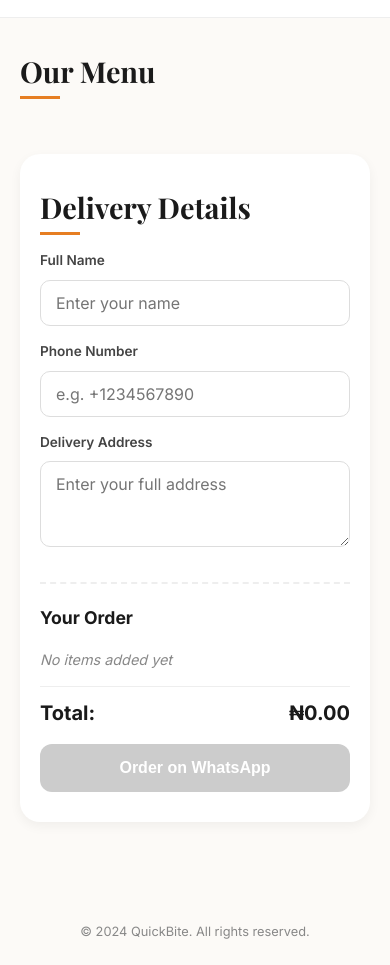
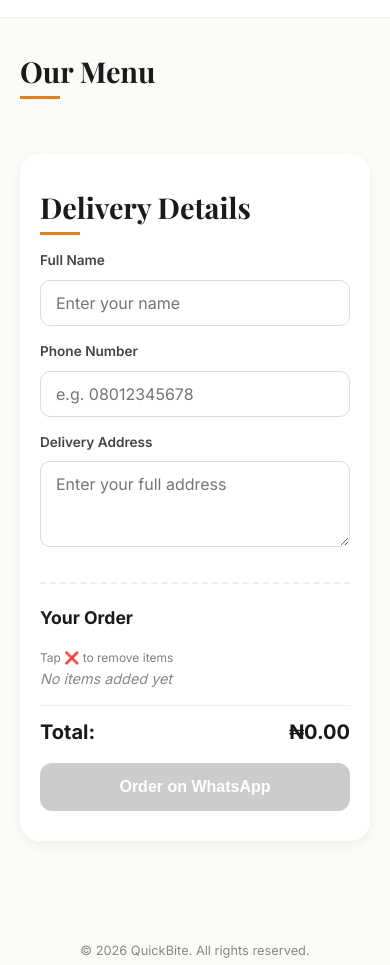
Before and after one commit to Diceyjr/food-stals, a website built with Vite: page index.html in a window 390 px wide. Shown: the part 135-1100 px from the top of the page. Built offline with nearby package versions, Linux system fonts and the light colour scheme; a web font is replaced by a local one.

Commit message:
Update phone number placeholder and viewport meta tag

```diff
--- a/index.html
+++ b/index.html
@@ -2,14 +2,18 @@
 <html lang="en">
 <head>
     <meta charset="UTF-8">
-    <meta name="viewport" content="width=device-width, initial-scale=1.0, maximum-scale=1.0, user-scalable=no">
+    <meta name="viewport" content="width=device-width, initial-scale=1.0">
     <title>QuickBite | Order via WhatsApp</title>
+
     <link rel="preconnect" href="https://fonts.googleapis.com">
     <link rel="preconnect" href="https://fonts.gstatic.com" crossorigin>
     <link href="https://fonts.googleapis.com/css2?family=Inter:wght@400;500;600;700&family=Playfair+Display:ital,wght@0,700;1,700&display=swap" rel="stylesheet">
+
     <link rel="stylesheet" href="style.css">
 </head>
+
 <body>
+
     <header class="header">
         <div class="container">
             <h1 class="logo">Quick<span>Bite</span></h1>
@@ -18,23 +22,81 @@
     </header>
 
     <main class="container">
+
+        <!-- MENU -->
         <section class="menu-section">
             <h2 class="section-title">Our Menu</h2>
+
             <div id="menu-grid" class="menu-grid">
-                <!-- Menu items will be injected by JavaScript -->
+                <!-- JS injects menu items -->
             </div>
         </section>
 
+        <!-- ORDER -->
         <section id="order-section" class="order-section">
             <h2 class="section-title">Delivery Details</h2>
+
             <form id="order-form" class="order-form">
+
                 <div class="form-group">
                     <label for="name">Full Name</label>
                     <input type="text" id="name" required placeholder="Enter your name">
                 </div>
+
                 <div class="form-group">
                     <label for="phone">Phone Number</label>
-                    <input type="tel" id="phone" required placeholder="e.g. +1234567890">
+                    <input type="tel" id="phone" required placeholder="e.g. 08012345678">
+                </div>
+
+                <div class="form-group">
+                    <label for="address">Delivery Address</label>
+                    <textarea id="address" required placeholder="Enter your full address" rows="3"></textarea>
+                </div>
+
+                <!-- CART -->
+                <div id="cart-summary" class="cart-summary">
+                    <h3>Your Order</h3>
+
+                    <p style="font-size: 12px; color: gray;">
+                        Tap ❌ to remove items
+                    </p>
+
+                    <div id="cart-items-list" class="cart-items-list">
+                        <p class="empty-cart-msg">No items added yet</p>
+                    </div>
+
+                    <div class="cart-total">
+                        <span>Total:</span>
+                        <span id="total-price">₦0.00</span>
+                    </div>
+                </div>
+
+                <button type="submit" id="whatsapp-btn" class="btn btn-primary btn-block" disabled>
+                    Order on WhatsApp
+                </button>
+
+            </form>
+        </section>
+
+    </main>
+
+    <footer class="footer">
+        <p>&copy; 2026 QuickBite. All rights reserved.</p>
+    </footer>
+
+    <!-- FLOATING CART (Mobile) -->
+    <div id="floating-cart" class="floating-cart hidden">
+        <span id="cart-count">0</span>
+
+        <button onclick="document.getElementById('order-section').scrollIntoView({behavior: 'smooth'})">
+            View Order
+        </button>
+    </div>
+
+    <script src="script.js"></script>
+
+</body>
+</html>                    <input type="tel" id="phone" required placeholder="e.g. +1234567890">
                 </div>
                 <div class="form-group">
                     <label for="address">Delivery Address</label>
```
